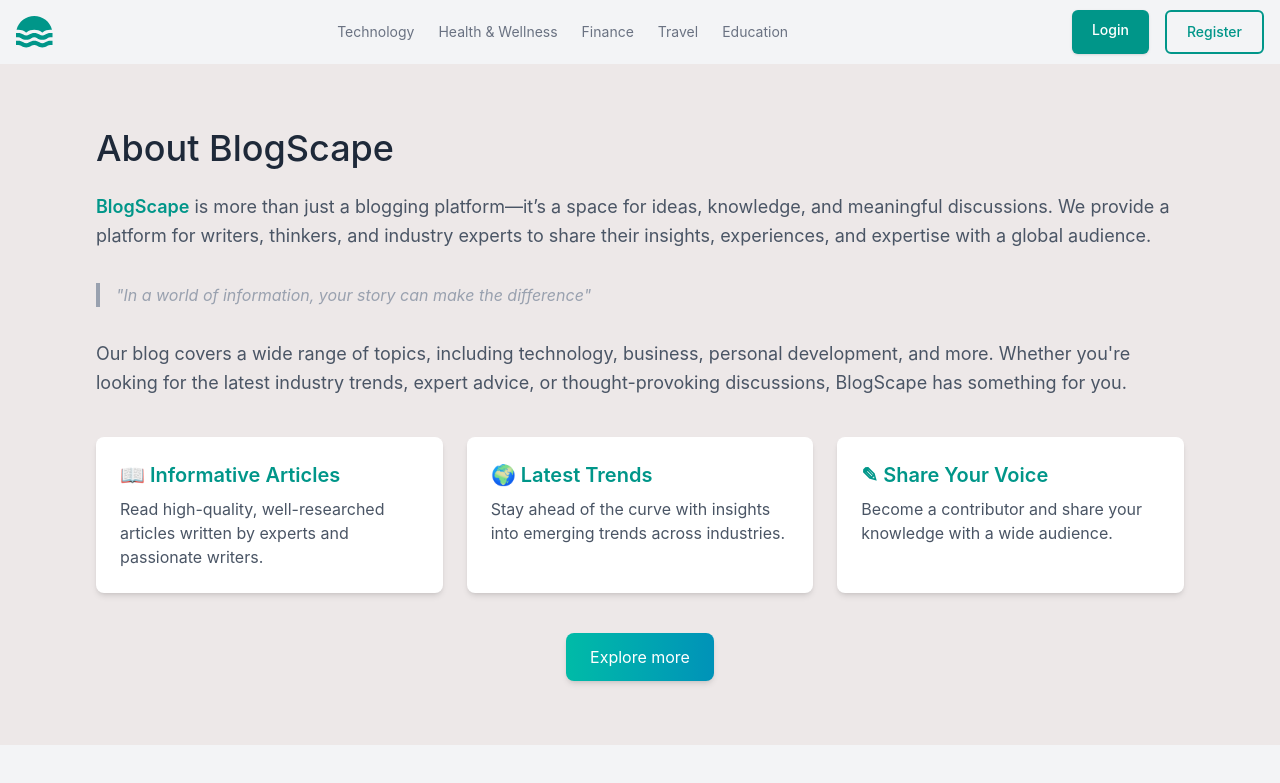
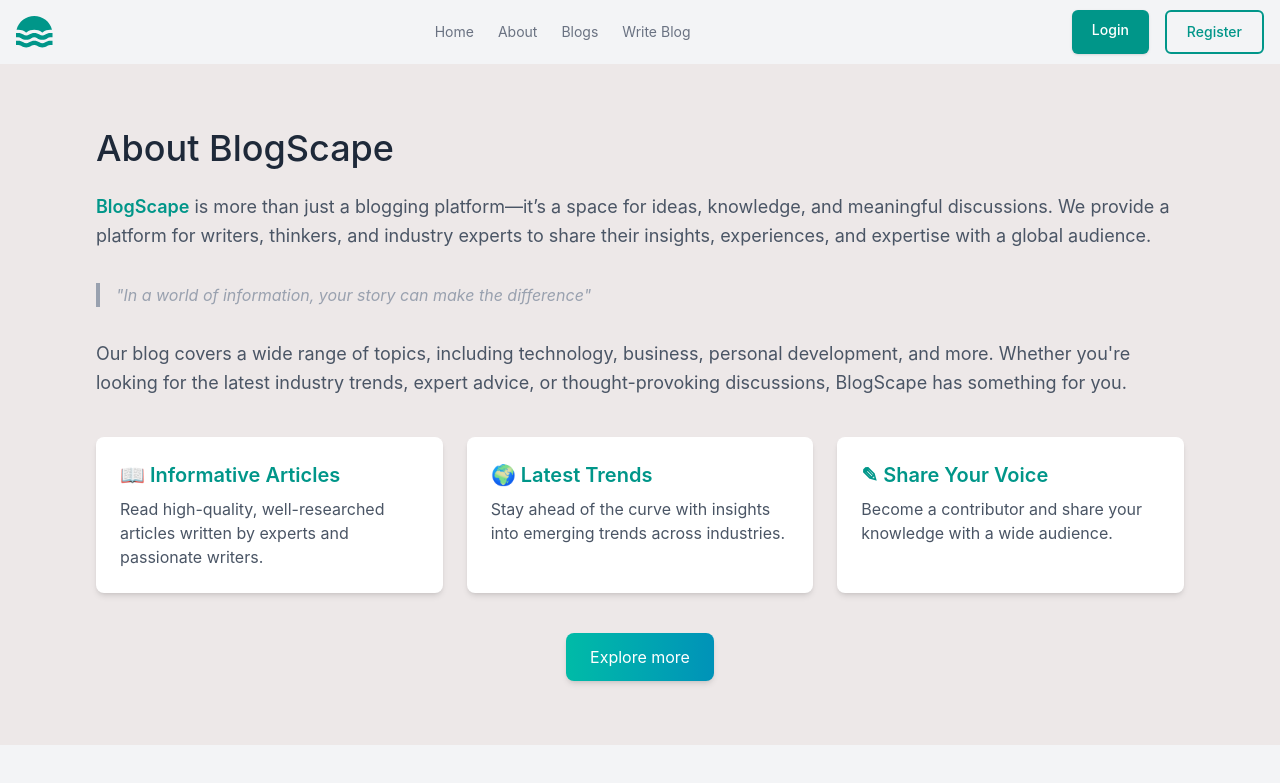
Before and after one commit to Shivanipalya26/BlogScape, a React (Vite) app in the folder client/: page /about in a window 1280 px wide. Shown: the top 783 px of the page. Built offline with nearby package versions, Linux system fonts and the light colour scheme.

Commit message:
Add HomeHeroSection component and update Layout styles

```diff
--- a/client/src/components/Navbar/index.tsx
+++ b/client/src/components/Navbar/index.tsx
@@ -1,7 +1,6 @@
 import { useState } from 'react';
 import Layout from '../../styles/template/Layout';
 import { Link } from 'react-router-dom';
-import Dropdown from '../../styles/dropdown';
 
 const Navbar = () => {
   const [isMobileMenuOpen, setIsMobileMenuOpen] = useState(false);
@@ -11,11 +10,10 @@ const Navbar = () => {
   };
 
   const navigationList = [
-    { title: 'Technology', path: '/categories/technology' },
-    { title: 'Health & Wellness', path: '/categories/health' },
-    { title: 'Finance', path: '/categories/finance' },
-    { title: 'Travel', path: '/categories/travel' },
-    { title: 'Education', path: '/categories/education' },
+    { title: 'Home', path: '/' },
+    { title: 'About', path: '/about' },
+    { title: 'Blogs', path: '/blogs' },
+    { title: 'Write Blog', path: '/write-blog' },
   ];
 
   return (
@@ -102,14 +100,6 @@ const Navbar = () => {
         {isMobileMenuOpen && (
           <nav aria-label="Global" className="md:hidden">
             <ul className="flex flex-col items-center gap-6 text-sm">
-              <li>
-                <a
-                  className="text-gray-500 transition hover:text-gray-500/75"
-                  href="#"
-                >
-                  About
-                </a>
-              </li>
               {navigationList.map((item) => (
                 <li key={item.title}>
                   <Link
@@ -120,14 +110,6 @@ const Navbar = () => {
                   </Link>
                 </li>
               ))}
-              <li>
-                <a
-                  className="text-gray-500 transition hover:text-gray-500/75"
-                  href="#"
-                >
-                  Blog
-                </a>
-              </li>
             </ul>
           </nav>
         )}
```
